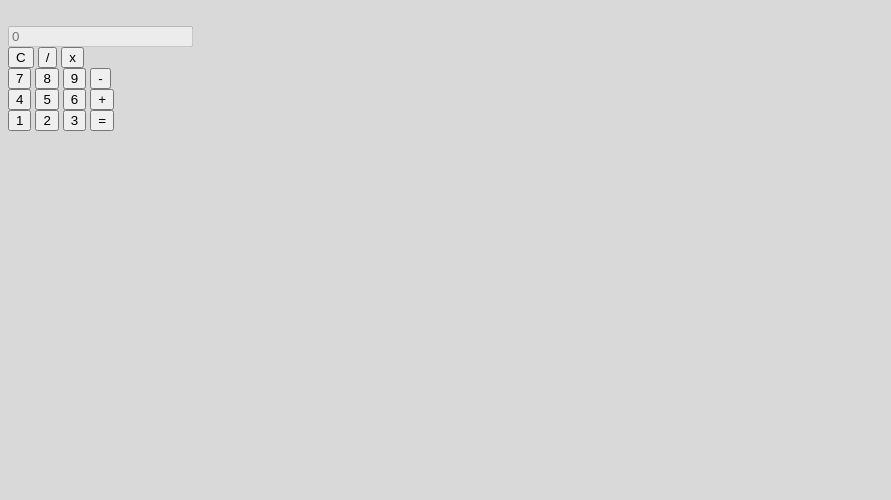
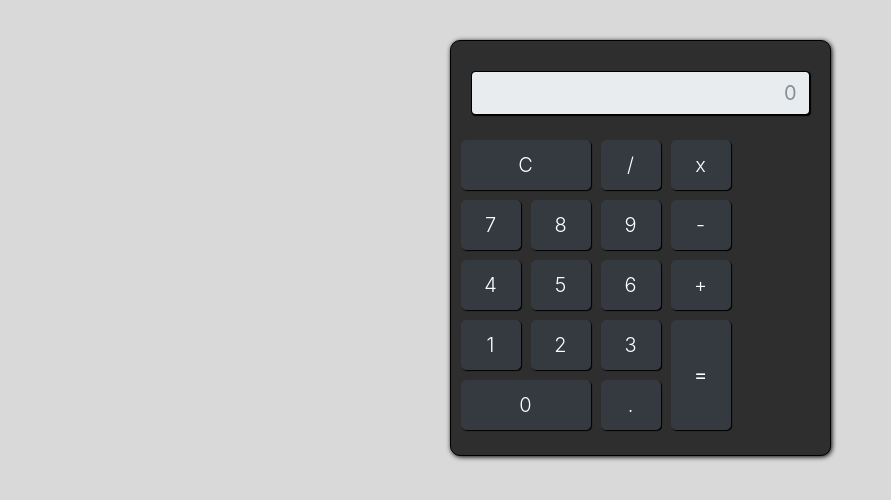
Before and after one commit to Henrique-Brendon/Calculadora, a plain HTML site: page Calculadora/Index.html in a window 1280 px wide. Shown: the whole page, without its empty margins (0-891 px from the left). Drawn offline with nearby package versions, Linux system fonts and the light colour scheme.

Commit message:
Finalização da estilização

```diff
--- a/Calculadora/Css/estilo.css
+++ b/Calculadora/Css/estilo.css
@@ -1,3 +1,34 @@
 body {
     background: #d9d9d9;
 }
+.Calculadora{
+    margin-top: 40px;
+    border: solid 1px #000;
+    padding: 20px;
+    background-color: #2e2e2e;
+    border-radius: 10px;
+    box-shadow: 1px 1px 5px #000;
+}
+.btn{
+    width: 60px;
+    height: 50px;
+    margin: 5px;
+    box-shadow: 1px 1px 1px #000;
+}
+.clear{
+    width: 130px;
+}
+.enter{
+    height: 110px;
+}
+.zero{
+    width: 130px;
+}
+.resultado{
+    text-align: right;
+    font-size: 20px;
+    margin-top: 10px;
+    margin-bottom: 20px;
+    border: solid 1px #000;
+    box-shadow: 1px 1px 1px #000;
+}
--- a/Calculadora/Index.html
+++ b/Calculadora/Index.html
@@ -5,7 +5,7 @@
     <meta http-equiv="X-UA-Compatible" content="IE=edge">
     <meta name="viewport" content="width=device-width, initial-scale=1.0">
     <title>Calculadora</title>
-
+    <link rel="stylesheet" href="https://maxcdn.bootstrapcdn.com/bootstrap/4.0.0-beta.2/css/bootstrap.min.css" integrity="sha384-PsH8R72JQ3SOdhVi3uxftmaW6Vc51MKb0q5P2rRUpPvrszuE4W1povHYgTpBfshb" crossorigin="anonymous">
     <link rel="stylesheet" type="text/css" href="./Css/estilo.css"  />
 
 </head>
@@ -13,22 +13,25 @@
 
     <dvi class="Container">
         <div class="row">
-            <div class="col d=flex justify-content-center">
+            <div class="col d-flex justify-content-center">
                 <br />
 
                 <div class="Calculadora">
-                <input type="text" class="form-control resultado" placeholder="0" disabled="disabled"/>
+                  <input type="text" class="form-control resultado" placeholder="0" disabled="disabled" />
+
                   <div class="row">
                     <button type="button" class="btn btn-dark btn-lg clear font-weight-light">C</button>
                     <button type="button" class="btn btn-dark btn-lg font-weight-light">/</button>
                     <button type="button" class="btn btn-dark btn-lg font-weight-light">x</button>
                   </div>
+
                   <div class="row">
-                    <button type="button" class="btn btn-dark btn-lg clear font-height-light">7</button>
-                    <button type="button" class="btn btn-dark btn-lg clear font-height-light">8</button>
-                    <button type="button" class="btn btn-dark btn-lg clear font-height-light">9</button>
-                    <button type="button" class="btn btn-dark btn-lg clear font-height-light">-</button>
+                    <button type="button" class="btn btn-dark btn-lg font-weight-light">7</button>
+                    <button type="buttlon" class="btn btn-dark btn-lg font-weight-light">8</button>
+                    <button type="button" class="btn btn-dark btn-lg font-weight-light">9</button>
+                    <button type="button" class="btn btn-dark btn-lg font-weight-light">-</button>
                   </div>
+
                   <div class="row">
                     <button type="button" class="btn btn-dark btn-lg font-weight-light">4</button>
                     <button type="button" class="btn btn-dark btn-lg font-weight-light">5</button>
@@ -43,6 +46,10 @@
                     <button type="button" class="btn btn-dark btn-lg enter">=</button>
                   </div>
 
+                  <div class="row" style="margin-top: -60px">
+                    <button type="button" class="btn btn-dark zero btn-lg font-weight-light">0</button>
+                    <button type="button" class="btn btn-dark btn-lg font-weight-light">.</button>
+                  </div>
 
             </div>
             </div>
```
Lines whose indentation alone changed are shown as unchanged.
